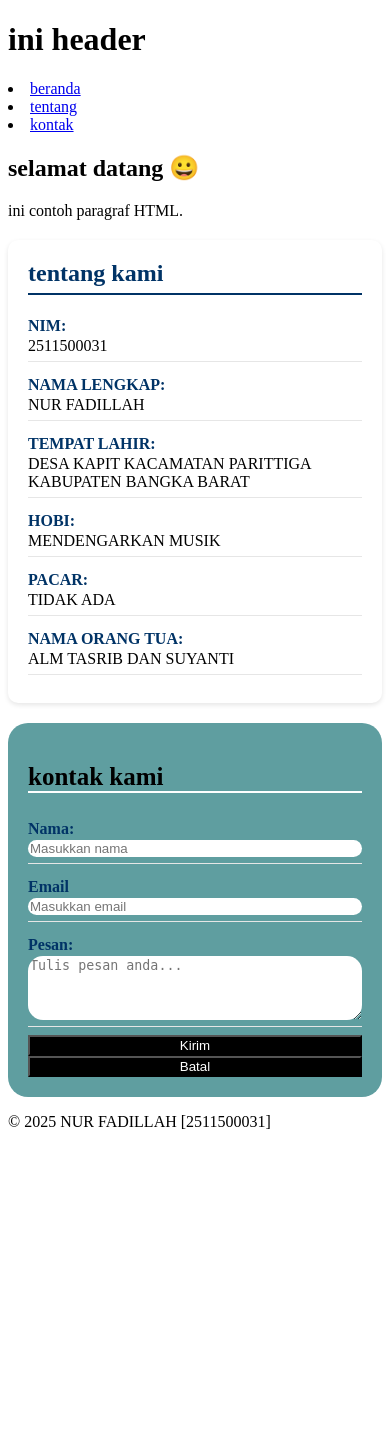
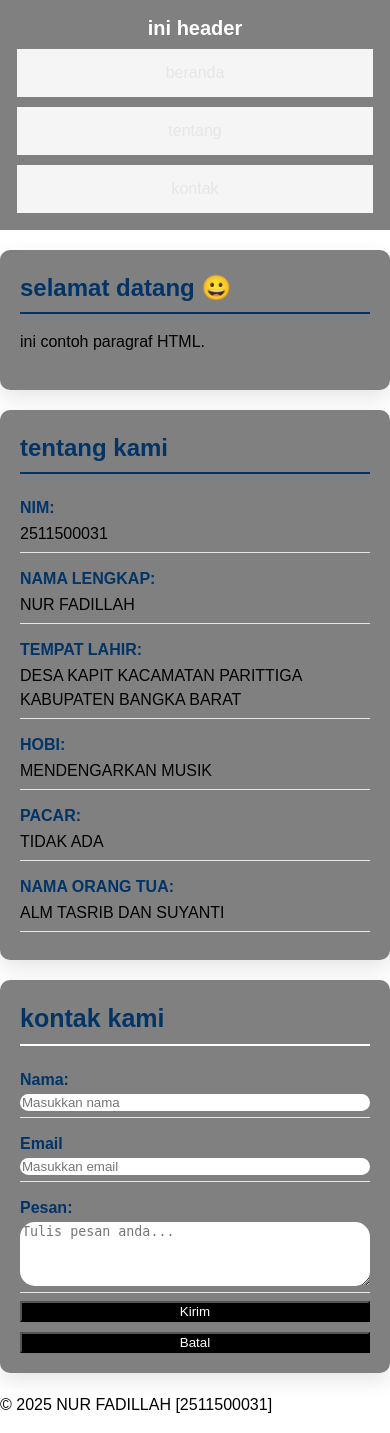
Before and after one commit to 2511500031-prog/2511500031-PWD-TI1A-2526, a PHP site: page /pertemuan-04/indx.html in a window 390 px wide. Before the commit the page ends 1129 px from the top, so only its background shows below. Run offline with PHP 8.4, Linux system fonts and the light colour scheme.

Commit message:
edit readme

```diff
--- a/pertemuan-04/indx.html
+++ b/pertemuan-04/indx.html
@@ -5,16 +5,18 @@
     <meta charset="UTF-8">
     <meta name="viewport" content="width=device-width, initial-scale=1.0">
     <title>judul halaman</title>
-    <link rel="stylesheet"href="style.css">
+    <link rel="stylesheet" href="style.css">
 </head>
 
 <body>
     <header>
         <h1>ini header</h1>
         <nav>
+            <ul>
                 <li><a href="#home">beranda</a></li>
                 <li><a href="#about">tentang</a></li>
                 <li><a href="#contact">kontak</a></li>
+            </ul>
         </nav>
     </header>
 
@@ -39,7 +41,8 @@
             <form action="" method="get">
                 <label for="txtNama">
                     <span>Nama:</span>
-                    <input type="text" id="txtNama" name="txtName" placeholder="Masukkan nama" required autocomplete="name">
+                    <input type="text" id="txtNama" name="txtName" placeholder="Masukkan nama" required
+                        autocomplete="name">
                 </label>
 
                 <label for="txtEmail">
@@ -50,10 +53,14 @@
 
                 <label for="txtPesan">
                     <span>Pesan:</span>
-                <textarea name="txtPesan" id="txtPesan" rows="4" placeholder="Tulis pesan anda..." required></textarea>
+                    <textarea name="txtPesan" id="txtPesan" rows="4" placeholder="Tulis pesan anda..."
+                        required></textarea>
                 </label>
+
+                <div class="button">
                     <button type="submit">Kirim</button>
                     <button type="reset">Batal</button>
+                </div>
             </form>
         </section>
     </main>
--- a/pertemuan-04/style.css
+++ b/pertemuan-04/style.css
@@ -1,14 +1,74 @@
+* {
+    box-sizing: border-box;
+}
 
-        #about {
-            background-color: #ffffff;
+body {
+    margin: 0;
+    font-family: Arial, sans-serif;
+    background: rgb(255, 255, 255);
+    color: #000000;
+    line-height: 1.5;
+}
+
+header {
+    background: gray;
+    color: #ffffff;
+    padding: 20px;
+    text-align: center;
+}
+
+header ul {
+    display: flex;
+    justify-content: center;
+    list-style: none;
+    padding: 0;
+    margin: 10px 0 0;
+}
+
+header li a {
+    color: #e6e6e6;
+    text-decoration: none;
+    padding: 6px 12px;
+}
+
+header li a:hover {
+    background-color: aliceblue;
+    border-radius: 6px;
+    transition: background-color 0.3s ease;
+}
+
+header li a:focus {
+    outline: 2px solid rgb(158, 135, 147);
+    outline-offset: 2px;
+    border-radius: 6px;
+    background-color: aliceblue;
+}
+
+header li a:active {
+    background-color: aliceblue;
+    transform: translateY(1px);
+}
+
+#home,
+#about,
+#contact {
+    background-color: grey;
     border-radius: 10px;
     padding: 20px;
     max-width: 700px;
     margin: 20px auto;
-            box-shadow: 0 2px 5px rgba(0, 0, 0, 0.1)
+    box-shadow: 0 8px 20px #e6e6e6;
 }
 
-        #about h2 {
+#home p {
+    text-align: justify;
+    color: #000;
+}
+
+
+#home h2,
+#about h2,
+#contact h2 {
     color: #003366;
     border-bottom: 2px solid #003366;
     padding-bottom: 6px;
@@ -37,6 +97,34 @@
 }
 
 @media (max-width: 600px) {
+    header {
+        padding: 16px;
+        position: sticky;
+        top: 0;
+        z-index: 1000;
+    }
+
+    header h1 {
+        margin: 0 0 8px;
+        font-size: 20px;
+        line-height: 1.2;
+    }
+
+    header ul {
+        flex-direction: column;
+        align-items: stretch;
+        gap: 8px;
+        margin: 8px 0 0;
+    }
+
+    header li a {
+        display: block;
+        padding: 12px 14px;
+        border: 1px solid gray;
+        background: whitesmoke;
+        backdrop-filter: saturate;
+    }
+
     #about p,
     #contact label {
         flex-direction: column;
@@ -44,7 +132,7 @@
     }
 
     #about strong,
-            #contact label>span{
+    #contact label>span {
         text-align: left;
         padding-right: 0;
         margin-bottom: 2px;
@@ -55,15 +143,12 @@
     #contact button {
         width: 100%;
     }
+
+    .button {
+        flex-direction: column;
+    }
 }
 
-        #contact {
-            background-color: cadetblue;
-           max-width: 700px;
-            margin: 10px auto;
-            border-radius: 20px;
-            padding: 20px;
-        }
 
 #contact h2 {
     font-size: 25px;
@@ -71,7 +156,7 @@
 }
 
 #contact label {
-            color:white;
+    color: white;
 }
 
 #contact button {
@@ -86,3 +171,9 @@
     box-sizing: border-box;
     flex: 1;
 }
+
+.button {
+    display: flex;
+    gap: 10px;
+    justify-content: center;
+}
```
Also changed, not shown: pertemuan-04/readme.md, pertemuan-05/style.css (added). Lines whose indentation alone changed are shown as unchanged.
